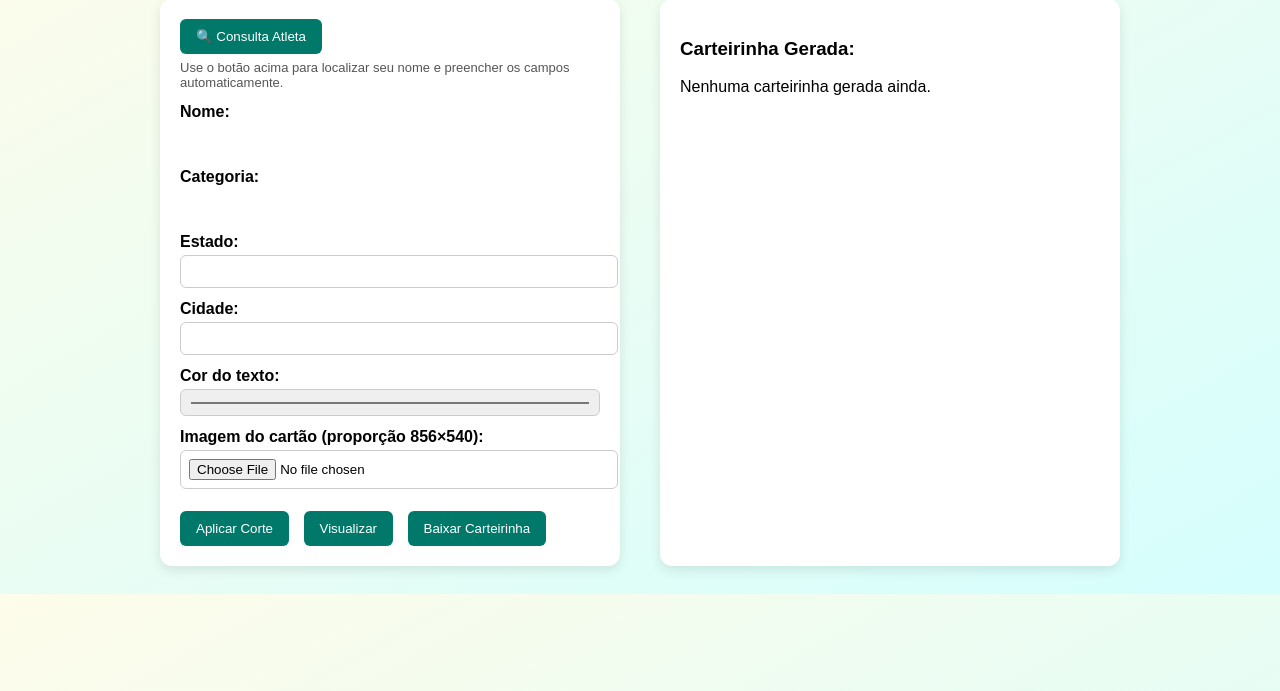
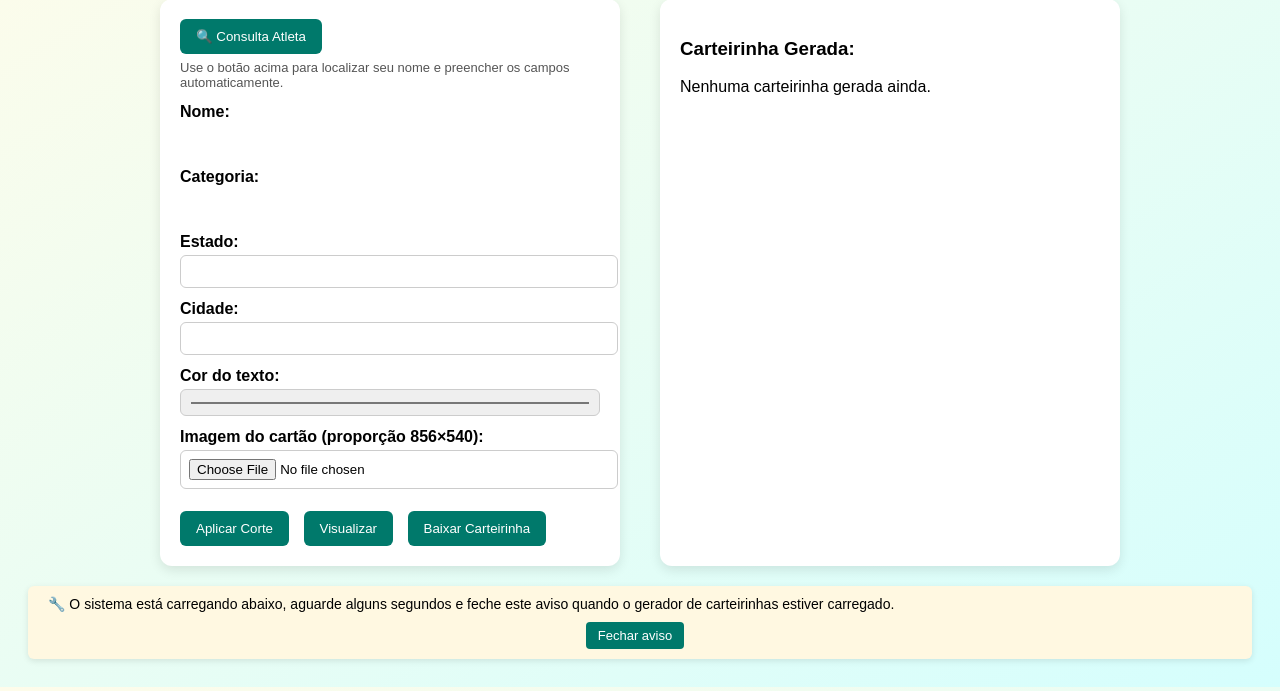
Before and after one commit to rodrigocssoares/carteirinha-virtual, a Flask app: page / in a window 1280 px wide. Shown: the part 109-800 px from the top of the page. Run offline with Flask 3, Linux system fonts and the light colour scheme; some libraries are stand-ins or nearby versions.

Commit message:
reordena mensagens iframe

```diff
--- a/templates/index.html
+++ b/templates/index.html
@@ -111,6 +111,15 @@
         {% endif %}
       </div>
 </div>
+<div id="topBar" style="background: #fff8e1; padding: 10px 20px; font-size: 14px; margin-top: 20px; border-radius: 6px; box-shadow: 0 2px 6px rgba(0,0,0,0.1);">
+<div class="message">
+    🔧 O sistema está carregando abaixo, aguarde alguns segundos e feche este aviso quando o gerador de carteirinhas estiver carregado.
+  </div>
+<div style="margin-top: 10px; text-align: center;">
+<button onclick="fecharAviso()" style="background-color: #00796b; color: white; border: none; padding: 6px 12px; border-radius: 4px; font-size: 13px; cursor: pointer;">Fechar aviso</button>
+</div>
+</div>
+
 </form>
 <!-- Modal -->
 <div class="modal" id="modalConsulta">
@@ -248,5 +257,11 @@
       }, 'image/png');
     }
   </script>
+
+<script>
+  function fecharAviso() {
+    document.getElementById("topBar").style.display = "none";
+  }
+</script>
 </body>
 </html>
```
